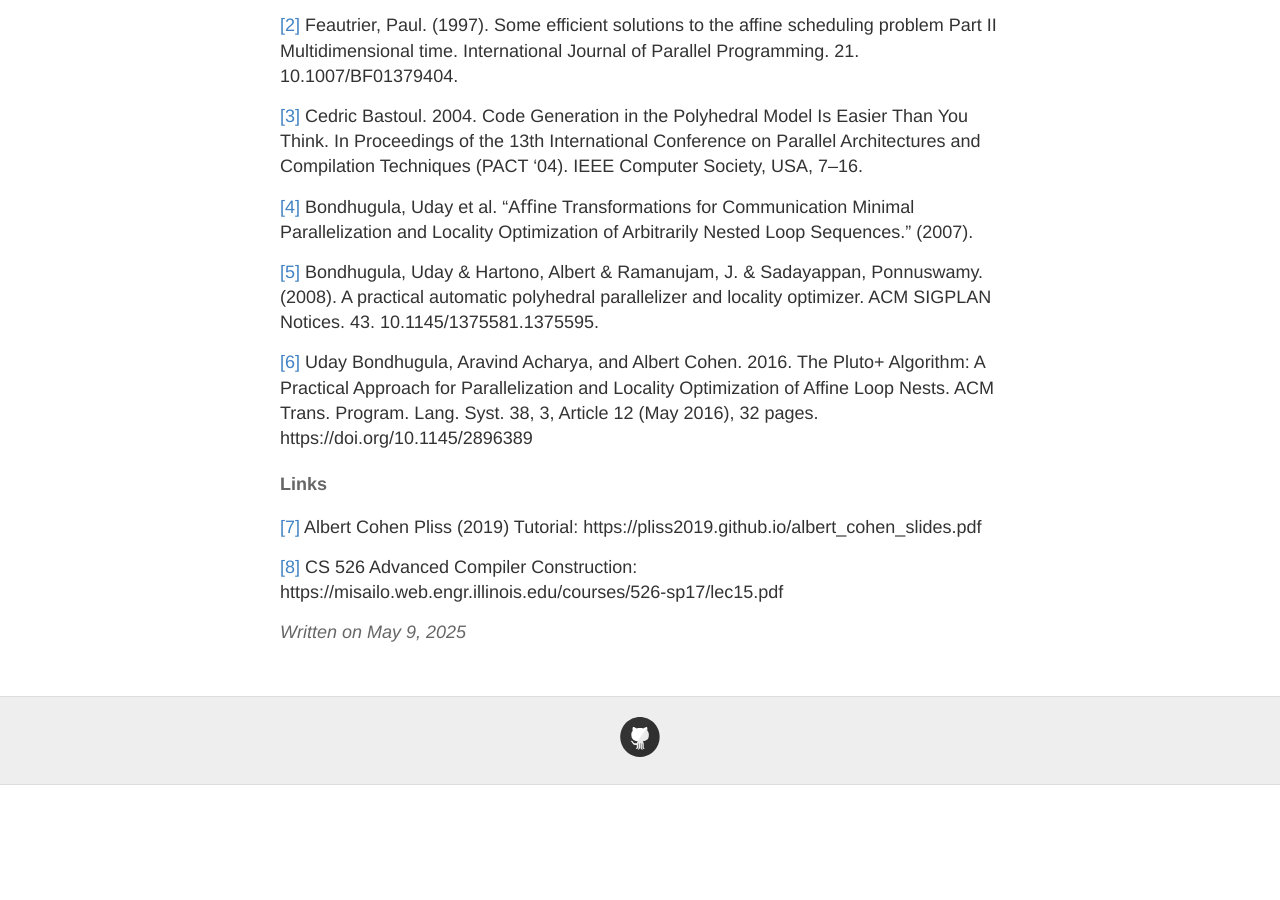
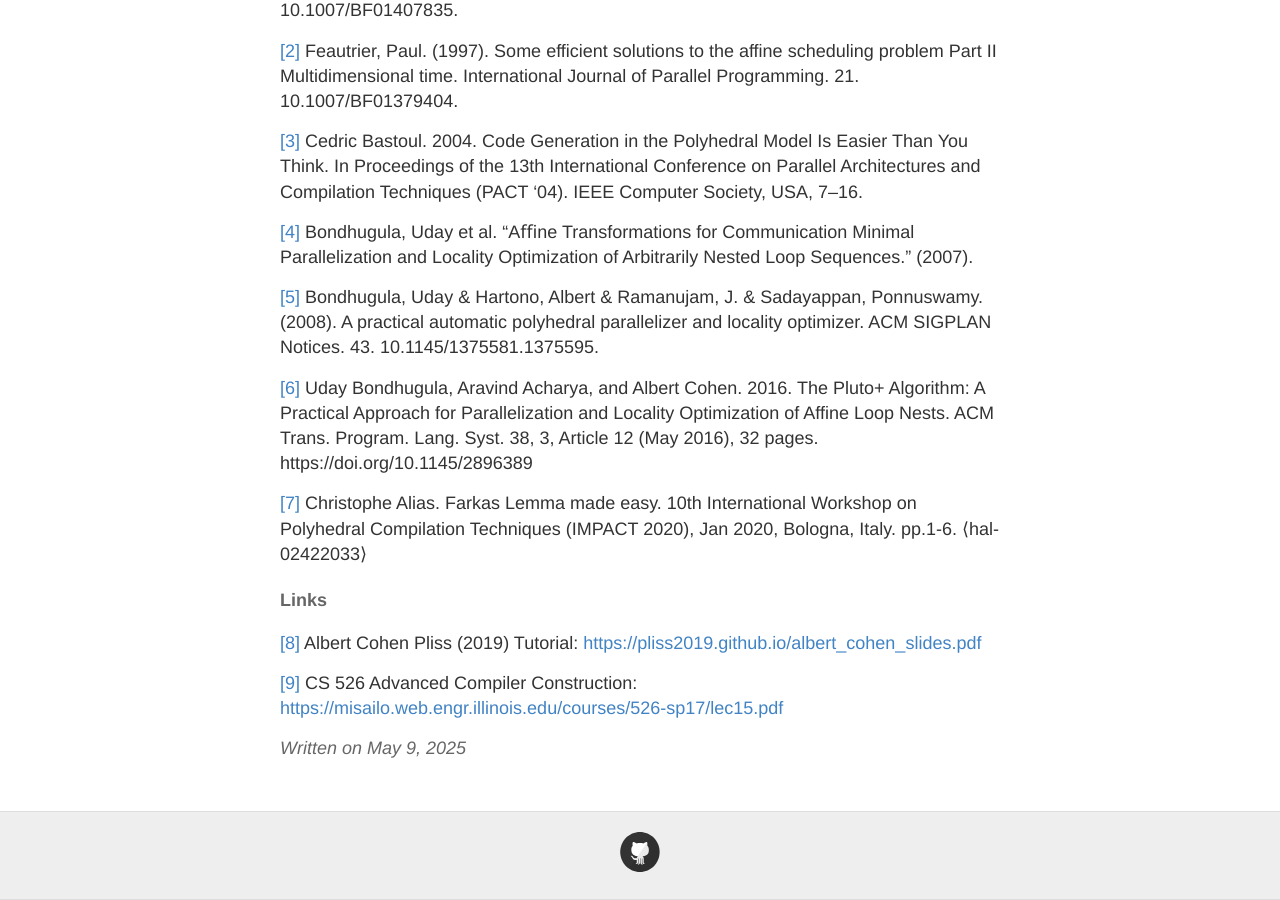
Before and after one commit to Aalanli/Aalanli.github.io, a Jekyll site: the page built from _posts/2025-5-9-Polyhedral-Compilation-Notes.md, in a window 1280 px wide and 900 px high, scrolled down 8148 px. Built offline with Jekyll 4.4.1, drawn with Linux system fonts in a browser that asks for light colours; formulas are drawn with MathJax 3; before the commit the page ends 8933 px from its top, so only the background shows below that; some of the changed text lies outside the part shown.

Commit message:
minor fixes

```diff
--- a/_posts/2025-5-9-Polyhedral-Compilation-Notes.md
+++ b/_posts/2025-5-9-Polyhedral-Compilation-Notes.md
@@ -232,10 +232,13 @@
 <a id="6">[6]</a>
 Uday Bondhugula, Aravind Acharya, and Albert Cohen. 2016. The Pluto+ Algorithm: A Practical Approach for Parallelization and Locality Optimization of Affine Loop Nests. ACM Trans. Program. Lang. Syst. 38, 3, Article 12 (May 2016), 32 pages. https://doi.org/10.1145/2896389
 
+<a id="7">[7]</a>
+Christophe Alias. Farkas Lemma made easy. 10th International Workshop on Polyhedral Compilation Techniques (IMPACT 2020), Jan 2020, Bologna, Italy. pp.1-6. ⟨hal-02422033⟩
+
 #### Links
 
-<a id="7">[7]</a>
-Albert Cohen Pliss (2019) Tutorial: https://pliss2019.github.io/albert_cohen_slides.pdf
+<a id="8">[8]</a>
+Albert Cohen Pliss (2019) Tutorial: [https://pliss2019.github.io/albert_cohen_slides.pdf](https://pliss2019.github.io/albert_cohen_slides.pdf)
 
-<a id="8">[8]</a>
-CS 526 Advanced Compiler Construction: https://misailo.web.engr.illinois.edu/courses/526-sp17/lec15.pdf
+<a id="9">[9]</a>
+CS 526 Advanced Compiler Construction: [https://misailo.web.engr.illinois.edu/courses/526-sp17/lec15.pdf](https://misailo.web.engr.illinois.edu/courses/526-sp17/lec15.pdf)
```
Also changed, not shown: other parts of _posts/2025-5-9-Polyhedral-Compilation-Notes.md (+2 -2 lines).
